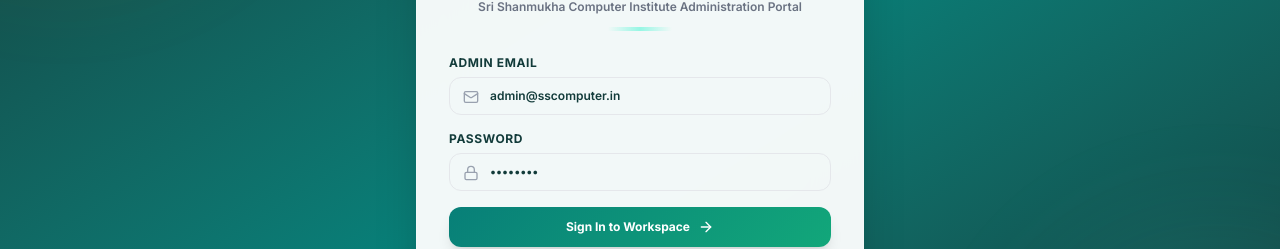
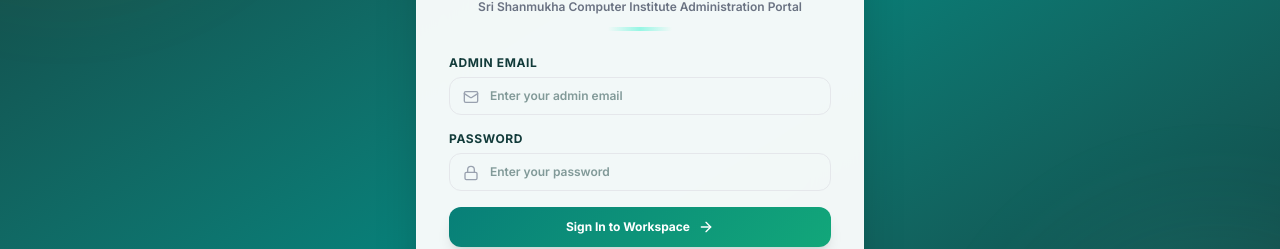
Before and after one commit to UGS141/sscomputer, a React (Vite) app: page /admin/login in a window 1280 px wide. Shown: the part 306-555 px from the top of the page. Built offline with nearby package versions, Linux system fonts and the light colour scheme; no server answers; the HTML template or start-up script is replaced by a standard one.

Commit message:
Empirical Verification Results

```diff
--- a/scratch/test_delete_lead_api.mjs
+++ b/scratch/test_delete_lead_api.mjs
@@ -4,7 +4,7 @@
     const loginRes = await fetch('https://sscomputer-api.onrender.com/api/auth/login', {
       method: 'POST',
       headers: { 'Content-Type': 'application/json' },
-      body: JSON.stringify({ email: 'admin@sscomputer.in', password: 'admin123' })
+      body: JSON.stringify({ email: process.env.ADMIN_EMAIL, password: process.env.ADMIN_PASSWORD })
     });
     const loginData = await loginRes.json();
     console.log('Login result:', loginRes.status, loginData.success);
--- a/scratch/test_remote_student_api.mjs
+++ b/scratch/test_remote_student_api.mjs
@@ -4,7 +4,7 @@
     const loginRes = await fetch('https://sscomputer-api.onrender.com/api/auth/login', {
       method: 'POST',
       headers: { 'Content-Type': 'application/json' },
-      body: JSON.stringify({ email: 'admin@sscomputer.in', password: 'admin123' })
+      body: JSON.stringify({ email: process.env.ADMIN_EMAIL, password: process.env.ADMIN_PASSWORD })
     });
     const loginData = await loginRes.json();
     console.log('Login status:', loginRes.status, 'Success:', loginData.success);
--- a/src/admin/cmsStore.ts
+++ b/src/admin/cmsStore.ts
@@ -313,13 +313,7 @@
       timestamp: new Date().toISOString()
     }
   ] as AuditLog[],
-  currentUser: {
-    id: 'user-admin',
-    name: 'Sri Shanmukha Admin',
-    email: 'admin@sscomputer.in',
-    role: 'SUPER ADMIN',
-    permissions: ['all']
-  } as AdminUser | null
+  currentUser: null as AdminUser | null
 };
 
 // Singleton Data Engine
@@ -391,6 +385,7 @@
         this.state = {
           ...defaultInitialState,
           ...parsed,
+          currentUser: null, // Session authentication must always be validated via verifySession()
           floatingSkills: defaultInitialState.floatingSkills,
           heroContent: parsed.heroContent || defaultInitialState.heroContent,
           announcement: parsed.announcement || defaultInitialState.announcement,
--- a/src/admin/pages/AdminLoginPage.tsx
+++ b/src/admin/pages/AdminLoginPage.tsx
@@ -5,8 +5,8 @@
 
 export const AdminLoginPage: React.FC = () => {
   const navigate = useNavigate();
-  const [email, setEmail] = useState('admin@sscomputer.in');
-  const [password, setPassword] = useState('admin123');
+  const [email, setEmail] = useState('');
+  const [password, setPassword] = useState('');
   const [loading, setLoading] = useState(false);
   const [checkingSession, setCheckingSession] = useState(true);
   const [error, setError] = useState('');
@@ -32,7 +32,7 @@
   const handleLogin = async (e: React.FormEvent) => {
     e.preventDefault();
     if (!email || !password) {
-      setError('Please enter email and password.');
+      setError('Please enter your email and password.');
       return;
     }
     setLoading(true);
@@ -110,8 +110,9 @@
                 type="email"
                 value={email}
                 onChange={(e) => setEmail(e.target.value)}
+                autoComplete="username"
                 className="w-full pl-10 pr-4 py-2.5 rounded-xl border border-gray-200 text-xs font-semibold text-[#123B3A] focus:outline-none focus:border-[#087F78] focus:ring-2 focus:ring-teal-100 transition-all"
-                placeholder="admin@sscomputer.in"
+                placeholder="Enter your admin email"
                 required
               />
             </div>
@@ -128,8 +129,9 @@
                 type="password"
                 value={password}
                 onChange={(e) => setPassword(e.target.value)}
+                autoComplete="current-password"
                 className="w-full pl-10 pr-4 py-2.5 rounded-xl border border-gray-200 text-xs font-semibold text-[#123B3A] focus:outline-none focus:border-[#087F78] focus:ring-2 focus:ring-teal-100 transition-all"
-                placeholder="••••••••"
+                placeholder="Enter your password"
                 required
               />
             </div>
```
Also changed, not shown: 1 other file (tests, documents, lock files or other folders).
